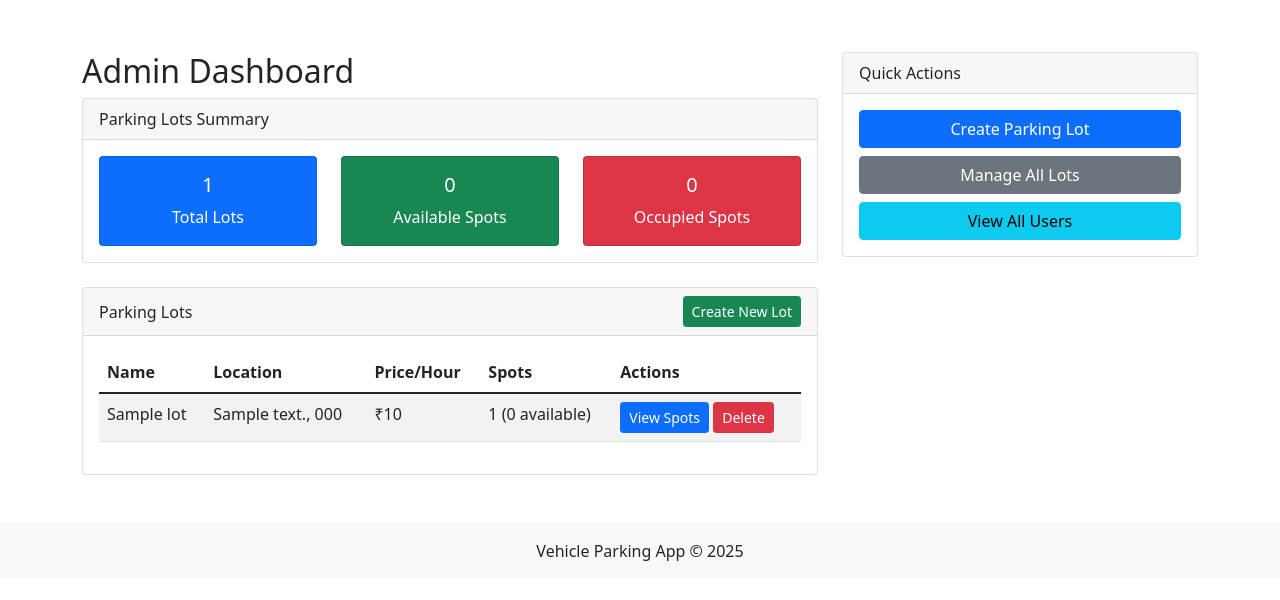
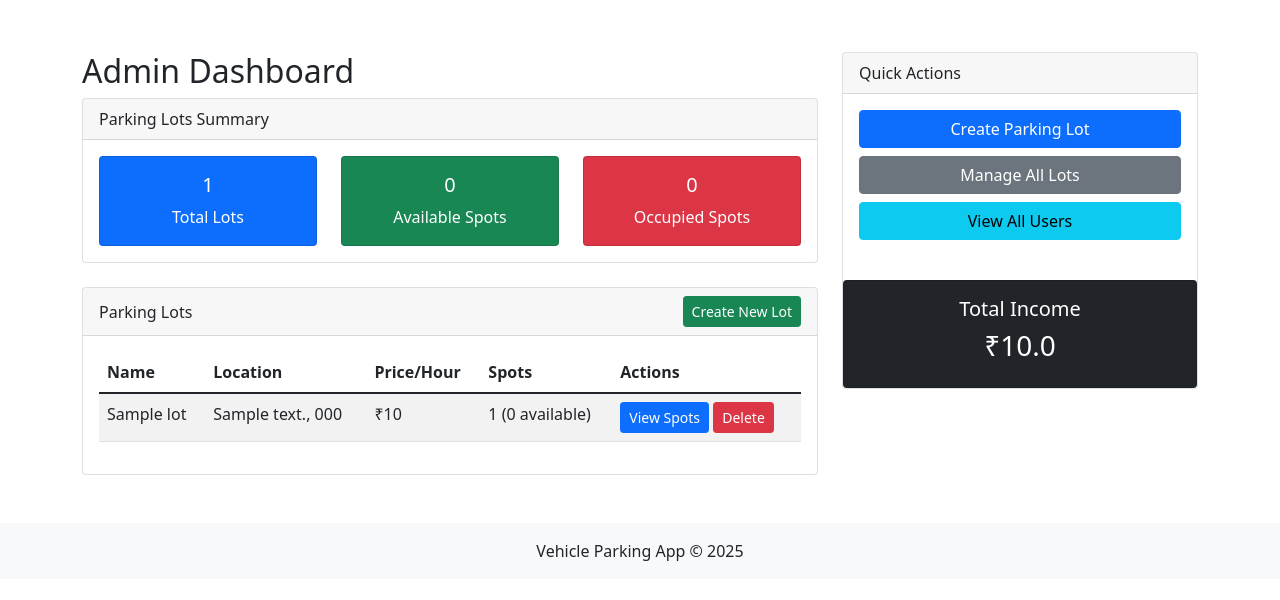
Before and after one commit to 23f1001614/vehicle-parking-v1, a Flask app: page /admin/dashboard in a window 1280 px wide. Shown: the part 56-656 px from the top of the page. Run offline with Flask 3, Linux system fonts and the light colour scheme; a user stored in the database is signed in; data comes from the database, SQL or seed files in the repository; tables that the repository leaves empty hold one stand-in row (values such as "Sample post").

Commit message:
admin_dashboard update

```diff
--- a/app.py
+++ b/app.py
@@ -161,10 +161,11 @@ def admin_dashboard():
     available_spots = ParkingSpot.query.filter_by(status='A').count()
     occupied_spots = ParkingSpot.query.filter_by(status='O').count()
     users_count = User.query.filter_by(Role="User").count()
+    total_income = db.session.query(db.func.sum(Reservation.amount_paid)).scalar() or 0.0
     return render_template("admin/admin_dashboard.html", lots=lots,
                            available_spots=available_spots,
                            occupied_spots=occupied_spots,
-                           users_count=users_count)
+                           users_count=users_count, total_income=total_income)
 
 
 @app.route("/admin/create_lot", methods=['GET', 'POST'])
--- a/templates/admin/admin_dashboard.html
+++ b/templates/admin/admin_dashboard.html
@@ -85,6 +85,13 @@
                     <a href="{{ url_for('view_users') }}" class="btn btn-info">View All Users</a>
                 </div>
             </div>
+            <br>
+            <div class="card text-white bg-dark">
+            <div class="card-body text-center">
+                <h5 class="card-title">Total Income</h5>
+                <h3>₹{{ total_income or "0.00" }}</h3>
+            </div>
+        </div>
         </div>
     </div>
 </div>
```
